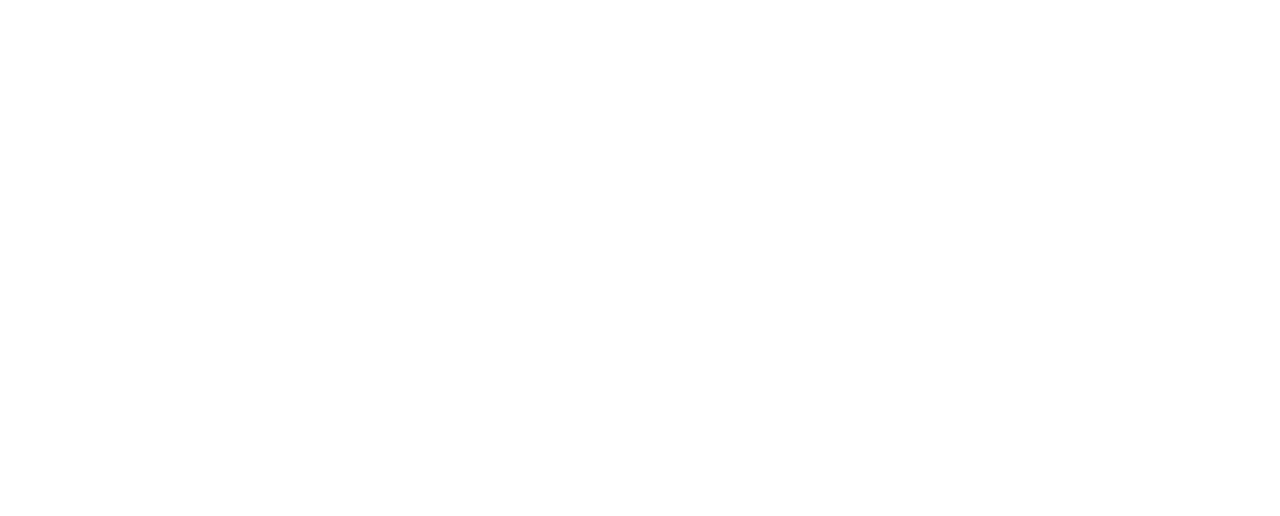
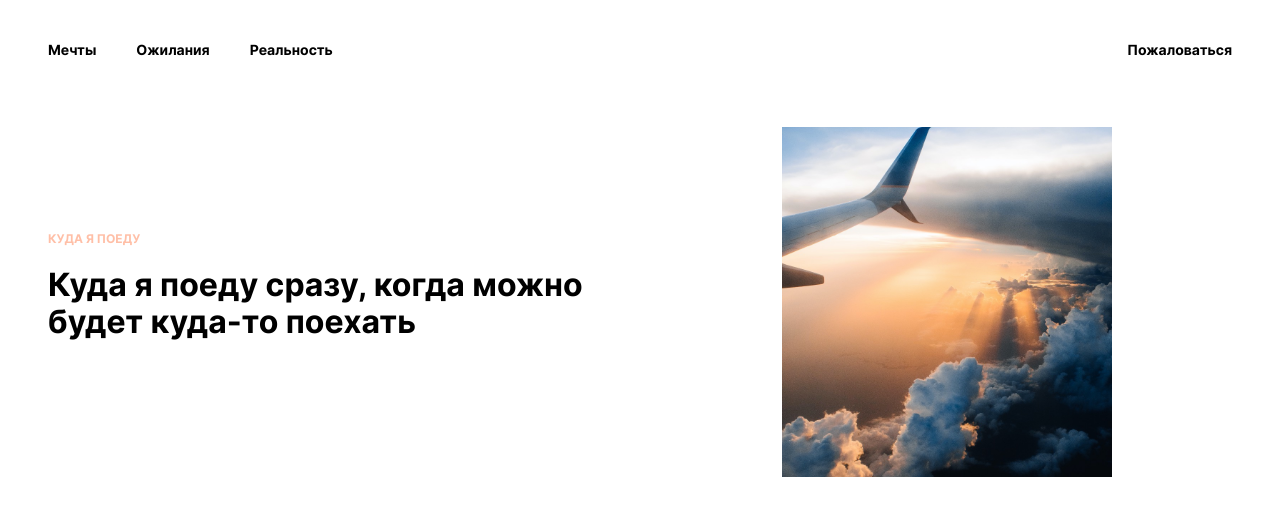
Before and after one commit to MorphineMePlz/Where-will-i-go-, a plain HTML site: page index.html in a window 1280 px wide. Drawn offline with nearby package versions, Linux system fonts and the light colour scheme.

Commit message:
feat: 2 blocks

```diff
--- /dev/null
+++ b/fonts/inter_web/inter.css
@@ -0,0 +1,26 @@
+@font-face {
+  font-family: "Inter";
+  font-style: normal;
+  font-weight: 400;
+  font-display: swap;
+  src: url("Inter-Regular.woff2?v=3.19") format("woff2"),
+    url("Inter-Regular.woff?v=3.19") format("woff");
+}
+
+@font-face {
+  font-family: "Inter";
+  font-style: normal;
+  font-weight: 700;
+  font-display: swap;
+  src: url("Inter-Bold.woff2?v=3.19") format("woff2"),
+    url("Inter-Bold.woff?v=3.19") format("woff");
+}
+
+@font-face {
+  font-family: "Inter";
+  font-style: normal;
+  font-weight: 900;
+  font-display: swap;
+  src: url("Inter-Black.woff2?v=3.19") format("woff2"),
+    url("Inter-Black.woff?v=3.19") format("woff");
+}
--- a/index.html
+++ b/index.html
@@ -6,7 +6,38 @@
     <meta name="viewport" content="width=device-width, initial-scale=1.0" />
     <link href="./vendor/normalize.css" rel="stylesheet" />
     <link href="style.css" rel="stylesheet" />
+    <link href="./fonts/inter_web/inter.css" rel="stylesheet" />
     <title>Куда я поеду?</title>
   </head>
-  <body></body>
+  <body>
+    <div class="page">
+      <header class="header">
+        <nav class="header__container">
+          <ul class="header__lists">
+            <li class="header__list">
+              <p class="header__list-item">Мечты</p>
+            </li>
+            <li class="header__list">
+              <p class="header__list-item">Ожилания</p>
+            </li>
+            <li class="header__list">
+              <p class="header__list-item">Реальность</p>
+            </li>
+          </ul>
+        </nav>
+        <p class="header__report">Пожаловаться</p>
+      </header>
+      <main>
+        <section class="question">
+          <div class="question__container">
+            <h2 class="question__subtitle">Куда я поеду</h2>
+            <h1 class="question__title">
+              Куда я поеду сразу, когда можно будет куда-то поехать
+            </h1>
+          </div>
+          <img src="./images/intro-image.jpeg" class="question__image" />
+        </section>
+      </main>
+    </div>
+  </body>
 </html>
--- a/style.css
+++ b/style.css
@@ -0,0 +1,82 @@
+.page {
+  font-family: "Inter", Arial, sans-serif;
+  -moz-osx-font-smoothing: grayscale;
+  -webkit-font-smoothing: antialiased;
+  -webkit-text-size-adjust: 100%;
+  -ms-text-size-adjust: 100%;
+  -moz-text-size-adjust: 100%;
+  text-rendering: optimizeLegibility;
+  background-color: white;
+  background-size: 100% 100%;
+  color: white;
+  margin: 0 auto;
+  max-width: 100%;
+}
+
+.header {
+  display: flex;
+  max-width: 1184px;
+  padding: 28px 48px 0;
+  margin: 0 auto;
+  justify-content: space-between;
+}
+
+.header__lists {
+  list-style: none;
+  margin: 0;
+  padding: 0;
+  display: flex;
+  justify-content: space-between;
+}
+
+.header__list {
+  margin-right: 40px;
+}
+
+.header__list:last-of-type {
+  margin-right: 0;
+}
+
+.header__list-item {
+  color: black;
+  font-weight: bold;
+  font-size: 14px;
+}
+
+.header__report {
+  color: black;
+  font-weight: bold;
+  font-size: 14px;
+}
+
+.question {
+  display: flex;
+  justify-content: space-between;
+  margin: 0 auto;
+  max-width: 1184px;
+}
+
+.question__container {
+  max-width: 550px;
+  margin-top: 150px;
+  max-height: 350px;
+}
+
+.question__title {
+  color: black;
+  max-width: 550px;
+}
+
+.question__subtitle {
+  color: rgba(255, 127, 80, 0.5);
+  text-transform: uppercase;
+  font-size: 12px;
+}
+
+.question__image {
+  width: 330px;
+  max-height: 350px;
+  margin-right: 120px;
+  object-fit: cover;
+  margin-top: 55px;
+}
```
Also changed, not shown: fonts/inter_web/Inter-Black.woff (added), fonts/inter_web/Inter-Black.woff2 (added), fonts/inter_web/Inter-Bold.woff (added), fonts/inter_web/Inter-Bold.woff2 (added), fonts/inter_web/Inter-Regular.woff (added), fonts/inter_web/Inter-Regular.woff2 (added), 2 other files.
